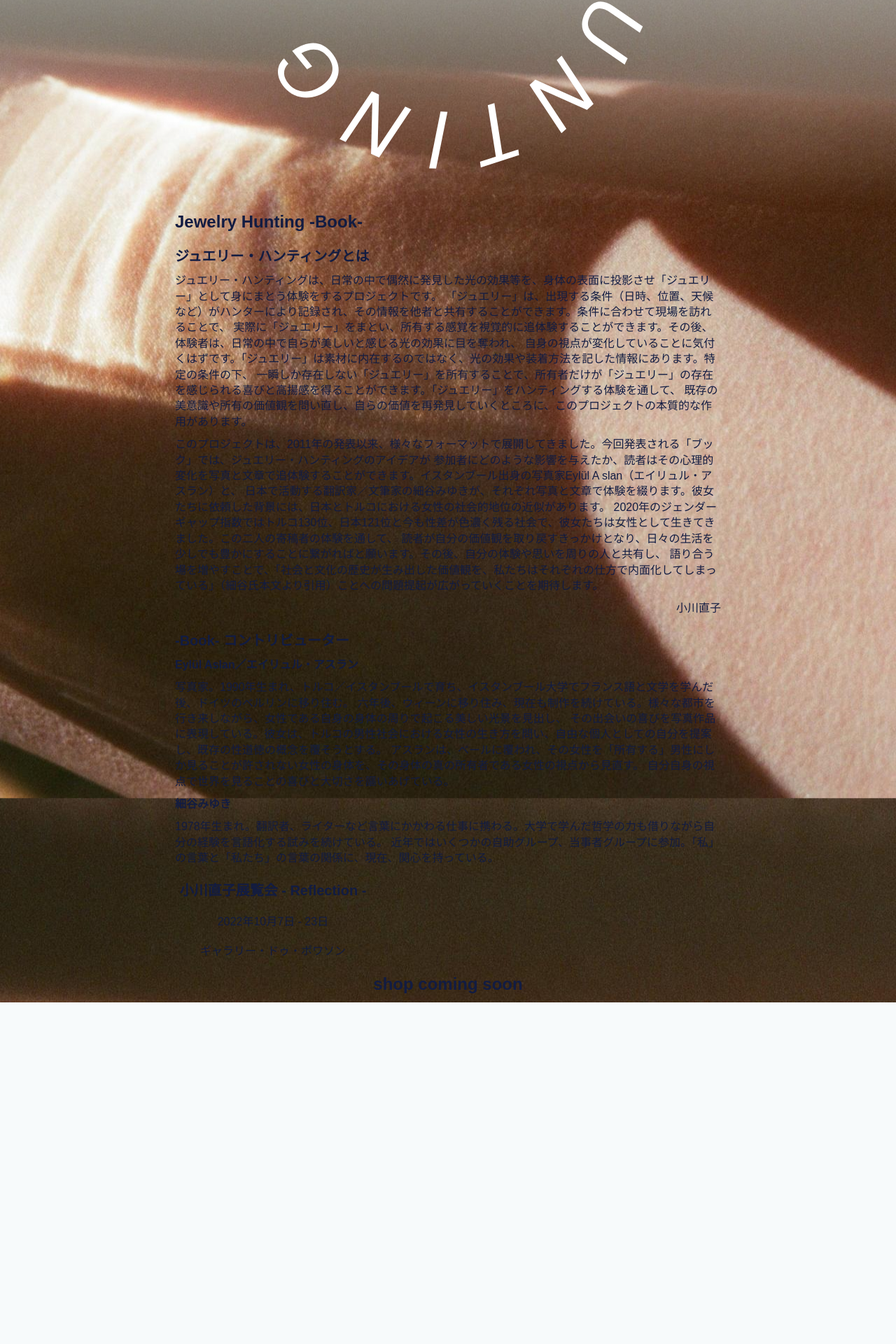
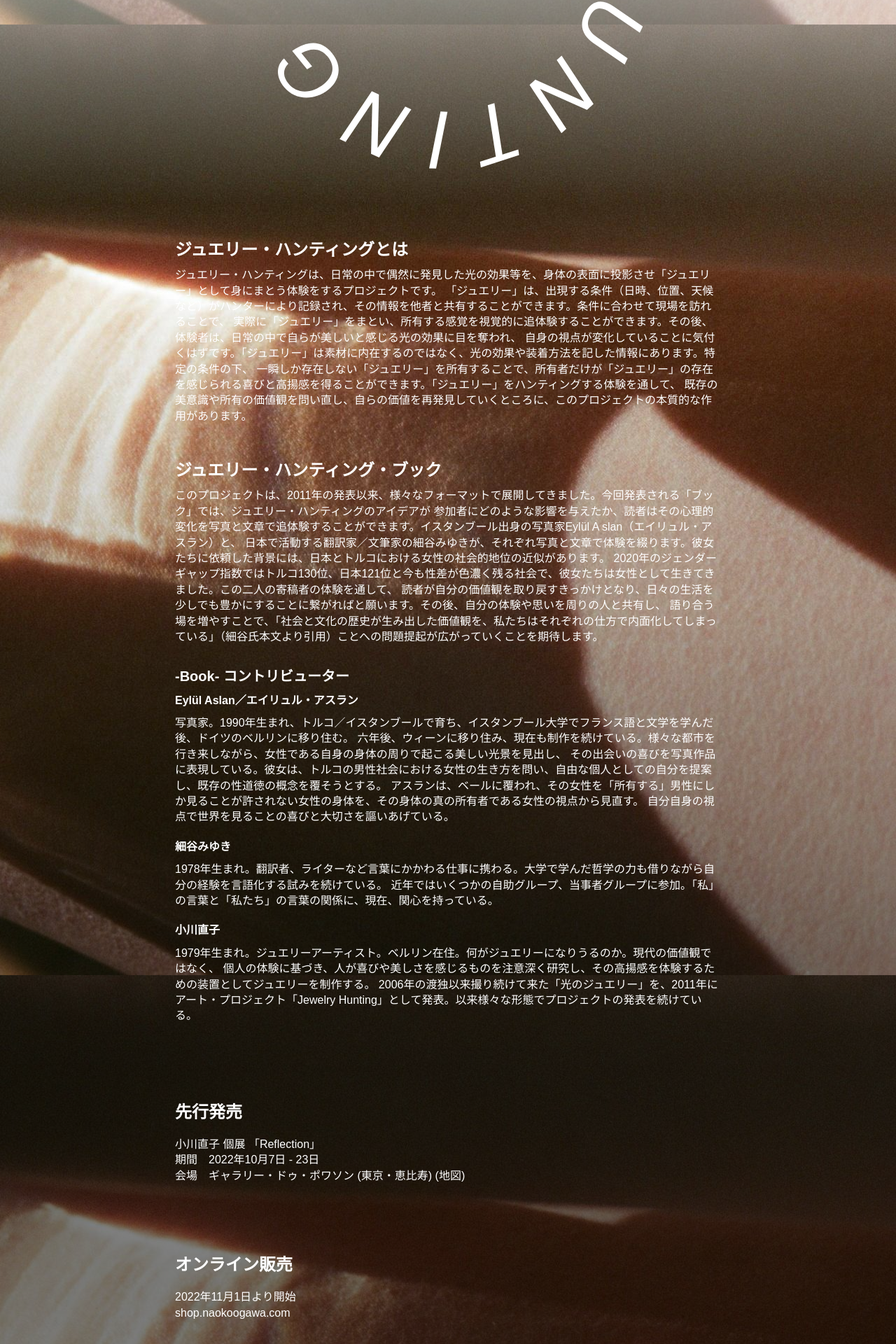
Before and after one commit to yoshito-maeoka/naokoogawa-jhb, a Vue app: page / in a window 1280 px wide. Shown: the part 509-2429 px from the top of the page at 70% size. Before the commit the page ends 1941 px from the top, so only its background shows below. Built offline with nearby package versions, Linux system fonts and the light colour scheme; a web font is replaced by a local one.

Commit message:
completed text

```diff
--- a/src/assets/scss/styles/variables.scss
+++ b/src/assets/scss/styles/variables.scss
@@ -4,7 +4,8 @@
 // =============
 :root {
   --color-dark: #000;
-  --color: #121c42;
+  // --color: #121c42;
+  --color: #ffffff;
   --color-light: #5d637f;
   --background: #f7fafb;
   --background-light: #fff;
--- a/src/components/molecules/LanguageMenu/LanguageMenu.vue
+++ b/src/components/molecules/LanguageMenu/LanguageMenu.vue
@@ -33,7 +33,7 @@ const onLanguageSelected = (lang: string) => {
     padding-bottom: 10px;
 
     &.active {
-      border-bottom: 2px solid var(--color);
+      border-bottom: 2px solid var(--nav-color);
     }
     a {
       cursor: pointer;
--- a/src/components/organisms/Navigation/Navigation.vue
+++ b/src/components/organisms/Navigation/Navigation.vue
@@ -71,10 +71,14 @@ const toggleMenu = () => {
 </script>
 
 <style scoped lang="scss">
+
 .burger-menu {
+  --nav-color: #ffffff;
+
   position: fixed;
   padding: 20px;
   width: 100%;
+  color: var(--nav-color);
 
   button {
     position: relative;
@@ -82,8 +86,8 @@ const toggleMenu = () => {
     display: block;
     width: 41px;
     height: 27px;
-    border-top: 3px solid var(--color);
-    border-bottom: 3px solid var(--color);
+    border-top: 3px solid var(--nav-color);
+    border-bottom: 3px solid var(--nav-color);
     transition: all 0.5s;
 
     &:before {
@@ -91,7 +95,7 @@ const toggleMenu = () => {
       content: '';
       width: 54.88%;
       height: 3px;
-      background-color: var(--color);
+      background-color: var(--nav-color);
       position: absolute;
       left: 0;
       top: 9px;
--- a/src/components/templates/BookSection/BookSection.vue
+++ b/src/components/templates/BookSection/BookSection.vue
@@ -1,14 +1,13 @@
 <template>
   <section id="the-book">
     <div class="wrapper">
-      <h2>Jewelry Hunting -Book-</h2>
       <div class="what-is-jh">
-        <h3 v-html="$t('what-is-jewelry-hunting.title')"/>
+        <h2 v-html="$t('what-is-jewelry-hunting.title')"/>
         <p v-html="$t('what-is-jewelry-hunting.body-0')" />
+      </div>
+      <div class="what-is-book">
+        <h2 v-html="$t('what-is-jewelry-hunting.title-2')"/>
         <p v-html="$t('what-is-jewelry-hunting.body-1')" />
-        <p v-html="$t('what-is-jewelry-hunting.body-2')" />
-      </div>
-      <div>
         <h3 v-html="$t('contributors.title')"/>
         <div>
           <h4 v-html="$t('contributors.aslan.name')" />
@@ -18,6 +17,10 @@
           <h4 v-html="$t('contributors.hosoya.name')" />
           <p v-html="$t('contributors.hosoya.description')" />
         </div>
+        <div>
+          <h4 v-html="$t('contributors.ogawa.name')" />
+          <p v-html="$t('contributors.ogawa.description')" />
+        </div>
       </div>
     </div>
   </section>
@@ -25,13 +28,24 @@
 
 <style lang="scss">
 #the-book {
+  background-image: linear-gradient(to bottom, rgba(0, 0, 0, 0) 10%, rgba(0, 0, 0, 0.5));
+
   .wrapper {
     text-align: left;
     max-width: 780px;
-    margin: 0 auto;
+    margin: 40px auto;
 
-    .what-is-jh p:last-of-type {
-      text-align: right;
+    .what-is-jh {
+      margin-bottom: 30px;
+    }
+
+    .what-is-book {
+      h3 {
+        margin-top: 30px;
+      }
+      div {
+        margin-bottom: 20px;
+      }
     }
   }
 }
--- a/src/components/templates/ExhibitionSection/ExhibitionSection.vue
+++ b/src/components/templates/ExhibitionSection/ExhibitionSection.vue
@@ -1,9 +1,12 @@
 <template>
   <section id="the-exhibition" class="exhibition-section">
     <div class="wrapper">
-      <h3>{{ $t('exhibition.title') }}</h3>
-      <p v-html="$t('exhibition.date')" />
-      <p v-html="$t('exhibition.venue')" />
+      <h2>{{ $t('exhibition.title') }}</h2>
+      <p>
+        <span> {{ $t('exhibition.exhibition') }} </span><br/>
+        <span v-html="$t('exhibition.date')" /><br/>
+        <span v-html="$t('exhibition.venue')" />
+      </p>
     </div>
   </section>
 </template>
@@ -13,8 +16,12 @@
 
 <style lang="scss">
 .exhibition-section {
+  background: rgba(0, 0, 0, 0.5);
+
   .wrapper {
+    text-align: left;
     max-width: 780px;
+    margin: 40px auto;
   }
 }
 </style>
--- a/src/components/templates/ShopComingSoon/ShopComingSoon.vue
+++ b/src/components/templates/ShopComingSoon/ShopComingSoon.vue
@@ -1,14 +1,21 @@
 <template>
   <section id="shop-coming-soon">
-    <h2>shop coming soon</h2>
+    <div class="wrapper">
+      <h2 v-html="$t('shop-coming-soon.title')"/>
+      <p v-html="$t('shop-coming-soon.body')" />
+    </div>
   </section>
 </template>
 
 
 <style lang="scss">
 #shop-coming-soon {
+  background: rgba(0, 0, 0, 0.5);
+
   .wrapper {
+    text-align: left;
     max-width: 780px;
+    margin: 40px auto;
   }
 }
 </style>
--- a/src/locale/en.ts
+++ b/src/locale/en.ts
@@ -4,6 +4,7 @@ export default {
     'body-0': `<em>Jewelry Hunting</em> is a project in which people discover the accidental effect of light in everyday scenes, project it onto the surface of the body and wear it as ‘jewellery’.<br/>
       The ‘jewellery’ is recorded by the hunter according to the conditions under which it appears (date, time, location, weather, etc.) and this information can be shared with others. By visiting the site according to the conditions, the visitor can actually wear the ‘jewellery’ and visually relive the sensation of owning it. Later, the experiencer will find their own perspective has changed, as their eyes are drawn to the effects of light that they find beautiful themselves in their daily lives.<br/>
       The ‘jewellery’ is not inherent in materials, but in the effects of light and the instructions about how to wear it. Owning ‘jewellery’ that only exists for a moment under certain conditions brings a sense of joy and elation, as only the owner can sense the existence of ‘jewellery’. The essential action of the project is to question accepted ideas of beauty and the value of ownership through the experience of hunting ‘jewellery’, and to rediscover one’s own value.`,
+    'title-2': 'Jewelry Hunting　-Book-',
     'body-1': `The project has been developed in various formats since its launch in 2011. In the newly launched ‘Book’, readers will be able to relive a psychological transformation: how the idea of Jewelry Hunting affected the participants, through photographs and text.<br/>
       Eylül Aslan, a photographer from Istanbul, and Miyuki Hosoya, a translator/writer working in Japan, describe their experiences in photographs and text respectively. The reason for commissioning them is the approximation of the social status of women in Japan and Turkey: both have lived as women in a society where gender inequalities still remain strong, with Turkey ranked 130th and Japan 121st in the 2020 Gender Gap Index.<br/>
       I hope that by reliving the experiences of those two contributors, readers will have the opportunity to reclaim their own values, and that this will lead to a little enrichment in their daily lives. I anticipate that by sharing their own experiences and feelings with those around them, and increasing the number of occasions for discussion, the issue of how “we internalise conventions handed down by history and culture” (quoted in Hosoya’s text) will be raised more and more.`,
@@ -30,10 +31,29 @@ export default {
         In recent years she has been involved in several self-help groups and organisations for people with the same or similar identities.
         She is currently interested in the relationship between the language of “I” and the language of “we”.`,
     },
+    ogawa: {
+      name: 'Naoko Ogawa',
+      description: `Born 1979. Jewellery artist. Lives and works in Berlin.<br/>
+        ‘What can be a jewellery?’ Based on personal experience rather than contemporary values,
+        she carefully studies what people find joyful and beautiful, and creates jewellery as a
+        device to experience this elevation of the mind.<br/>
+        In 2011, she launched an art project Jewelry Hunting, a collection of “light jewellery”
+        that she has been photographing and documenting since she moved to Germany in 2006.
+        She has been presenting this project in various forms.
+      `,
+    },
+  },
+  'shop-coming-soon': {
+    title: 'Online sales',
+    body: `starts 1st November 2022<br/>
+      <a href="https://shop.naokoogawa.com">shop.naokoogawa.com</a>`,
   },
   exhibition: {
-    title: 'naoko ogawa exhibition - Reflection -',
-    date: '7th - 23th October 2022',
-    venue: 'gallery deux poissons',
+    title: 'Launch Event',
+    exhibition: `Naoko Ogawa Solo Exhibition 'Reflection'`,
+    date: 'Date: 7th -23th October 2022',
+    venue: `Venue: <a href="https://deuxpoissons.com" target="_blank">gallery deux poisson (Ebisu, Tokyo)</a>
+      (<a href="https://g.page/gallerydeuxpoissons?share" target="_blank">Map</a>)<br/>
+      `,
   },
 };
--- a/src/locale/ja.ts
+++ b/src/locale/ja.ts
@@ -7,6 +7,7 @@ export default {
       自身の視点が変化していることに気付くはずです。「ジュエリー」は素材に内在するのではなく、光の効果や装着方法を記した情報にあります。特定の条件の下、
       一瞬しか存在しない「ジュエリー」を所有することで、所有者だけが「ジュエリー」の存在を感じられる喜びと高揚感を得ることができます。「ジュエリー」をハンティングする体験を通して、
       既存の美意識や所有の価値観を問い直し、自らの価値を再発見していくところに、このプロジェクトの本質的な作用があります。`,
+    'title-2': 'ジュエリー・ハンティング・ブック',
     'body-1': `このプロジェクトは、2011年の発表以来、様々なフォーマットで展開してきました。今回発表される「ブック」では、ジュエリー・ハンティングのアイデアが
       参加者にどのような影響を与えたか、読者はその心理的変化を写真と文章で追体験することができます。イスタンブール出身の写真家Eylül A slan（エイリュル・アスラン）と、
       日本で活動する翻訳家／文筆家の細谷みゆきが、それぞれ写真と文章で体験を綴ります。彼女たちに依頼した背景には、日本とトルコにおける女性の社会的地位の近似があります。
@@ -30,10 +31,24 @@ export default {
       description: `1978年生まれ。翻訳者、ライターなど言葉にかかわる仕事に携わる。大学で学んだ哲学の力も借りながら自分の経験を言語化する試みを続けている。
         近年ではいくつかの自助グループ、当事者グループに参加。「私」の言葉と「私たち」の言葉の関係に、現在、関心を持っている。`,
     },
+    ogawa: {
+      name: '小川直子',
+      description: `1979年生まれ。ジュエリーアーティスト。ベルリン在住。何がジュエリーになりうるのか。現代の価値観ではなく、
+        個人の体験に基づき、人が喜びや美しさを感じるものを注意深く研究し、その高揚感を体験するための装置としてジュエリーを制作する。
+        2006年の渡独以来撮り続けて来た「光のジュエリー」を、2011年にアート・プロジェクト「Jewelry Hunting」として発表。以来様々な形態でプロジェクトの発表を続けている。`,
+    },
+  },
+  'shop-coming-soon': {
+    title: 'オンライン販売',
+    body: `2022年11月1日より開始<br/>
+      <a href="https://shop.naokoogawa.com">shop.naokoogawa.com</a>`,
   },
   exhibition: {
-    title: '小川直子展覧会 - Reflection -',
-    date: '2022年10月7日 - 23日',
-    venue: 'ギャラリー・ドゥ・ポワソン',
+    title: '先行発売',
+    exhibition: '小川直子 個展 「Reflection」',
+    date: '期間　2022年10月7日 - 23日',
+    venue: `会場　<a href="https://deuxpoissons.com" target="_blank">ギャラリー・ドゥ・ポワソン (東京・恵比寿)</a>
+      (<a href="https://g.page/gallerydeuxpoissons?share" target="_blank">地図</a>)<br/>
+      `,
   },
 };
```
Also changed, not shown: 1 other file (tests, documents, lock files or other folders).
